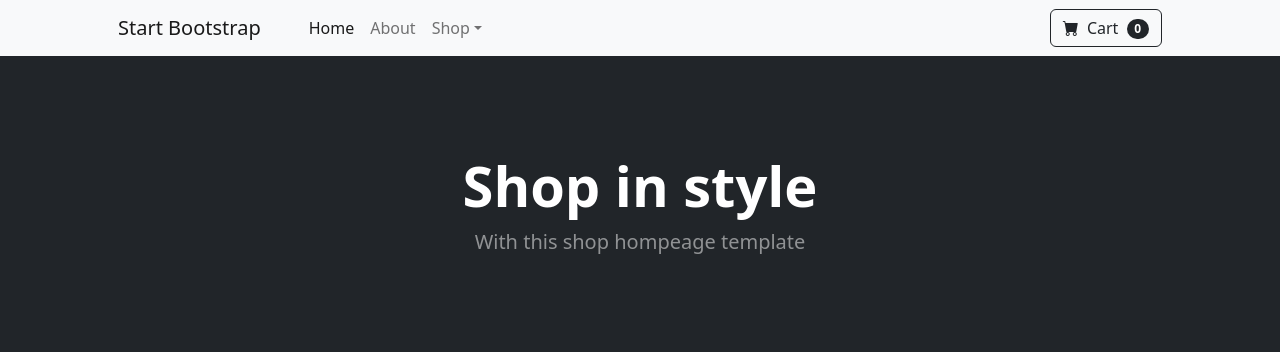
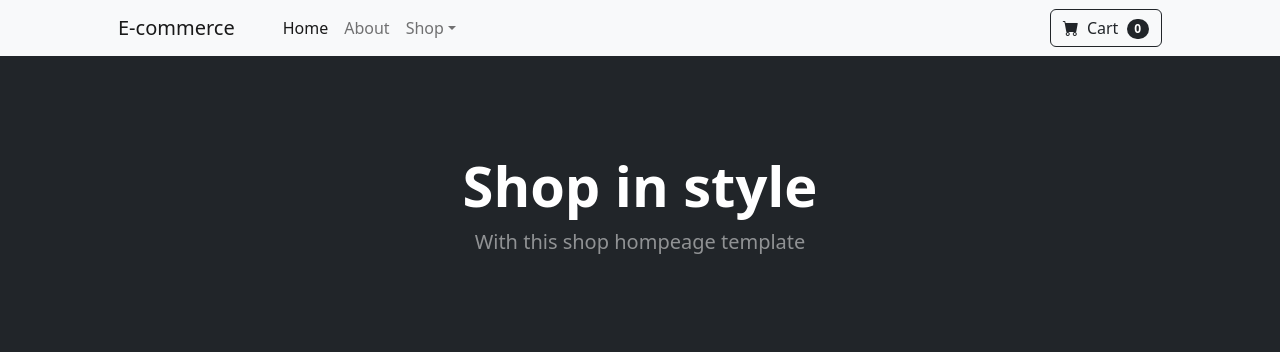
Before and after one commit to FREDYK1/E-commerce-Django, a Django app: page / in a window 1280 px wide. Shown: the top 352 px of the page. Run offline with Django 5.2, Linux system fonts and the light colour scheme; grey boxes labelled with a size stand in for pictures from a placeholder-image service; some libraries are stand-ins or nearby versions.

Commit message:
Changes in Template

```diff
--- a/ecom/store/templates/home.html
+++ b/ecom/store/templates/home.html
@@ -7,7 +7,7 @@
         <meta name="viewport" content="width=device-width, initial-scale=1, shrink-to-fit=no" />
         <meta name="description" content="" />
         <meta name="author" content="" />
-        <title>Shop Homepage - Start Bootstrap Template</title>
+        <title>Shop Homepage</title>
         <!-- Favicon-->
         <link rel="icon" type="image/x-icon" href="assets/favicon.ico" />
         <!-- Bootstrap icons-->
@@ -19,7 +19,7 @@
         <!-- Navigation-->
         <nav class="navbar navbar-expand-lg navbar-light bg-light">
             <div class="container px-4 px-lg-5">
-                <a class="navbar-brand" href="#!">Start Bootstrap</a>
+                <a class="navbar-brand" href="#!">E-commerce</a>
                 <button class="navbar-toggler" type="button" data-bs-toggle="collapse" data-bs-target="#navbarSupportedContent" aria-controls="navbarSupportedContent" aria-expanded="false" aria-label="Toggle navigation"><span class="navbar-toggler-icon"></span></button>
                 <div class="collapse navbar-collapse" id="navbarSupportedContent">
                     <ul class="navbar-nav me-auto mb-2 mb-lg-0 ms-lg-4">
@@ -264,6 +264,6 @@
         <!-- Bootstrap core JS-->
         <script src="https://cdn.jsdelivr.net/npm/bootstrap@5.2.3/dist/js/bootstrap.bundle.min.js"></script>
         <!-- Core theme JS-->
-        <script src="js/scripts.js"></script>
+        <script src="{% static 'js/scripts.js' %}"></script>
     </body>
 </html>
```
